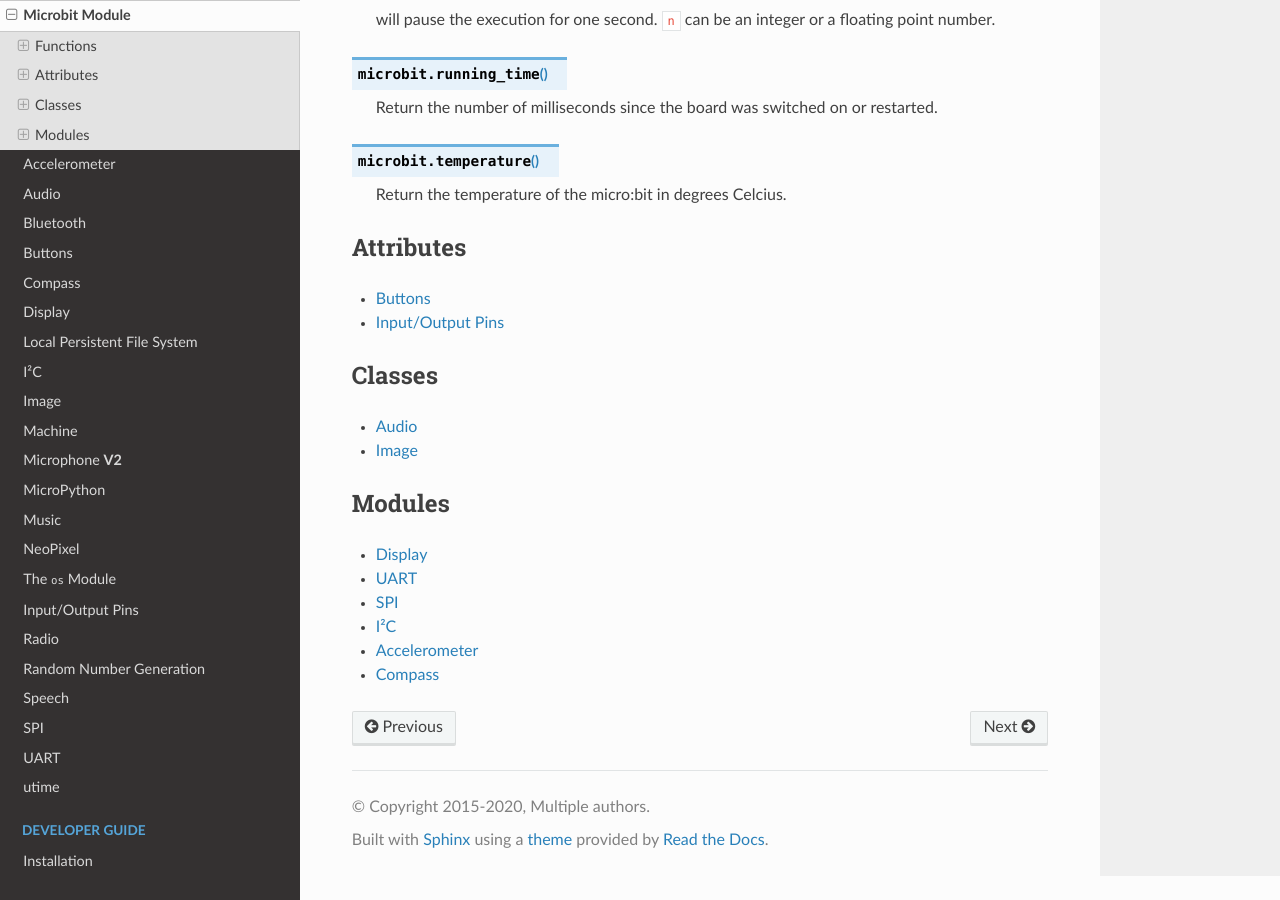
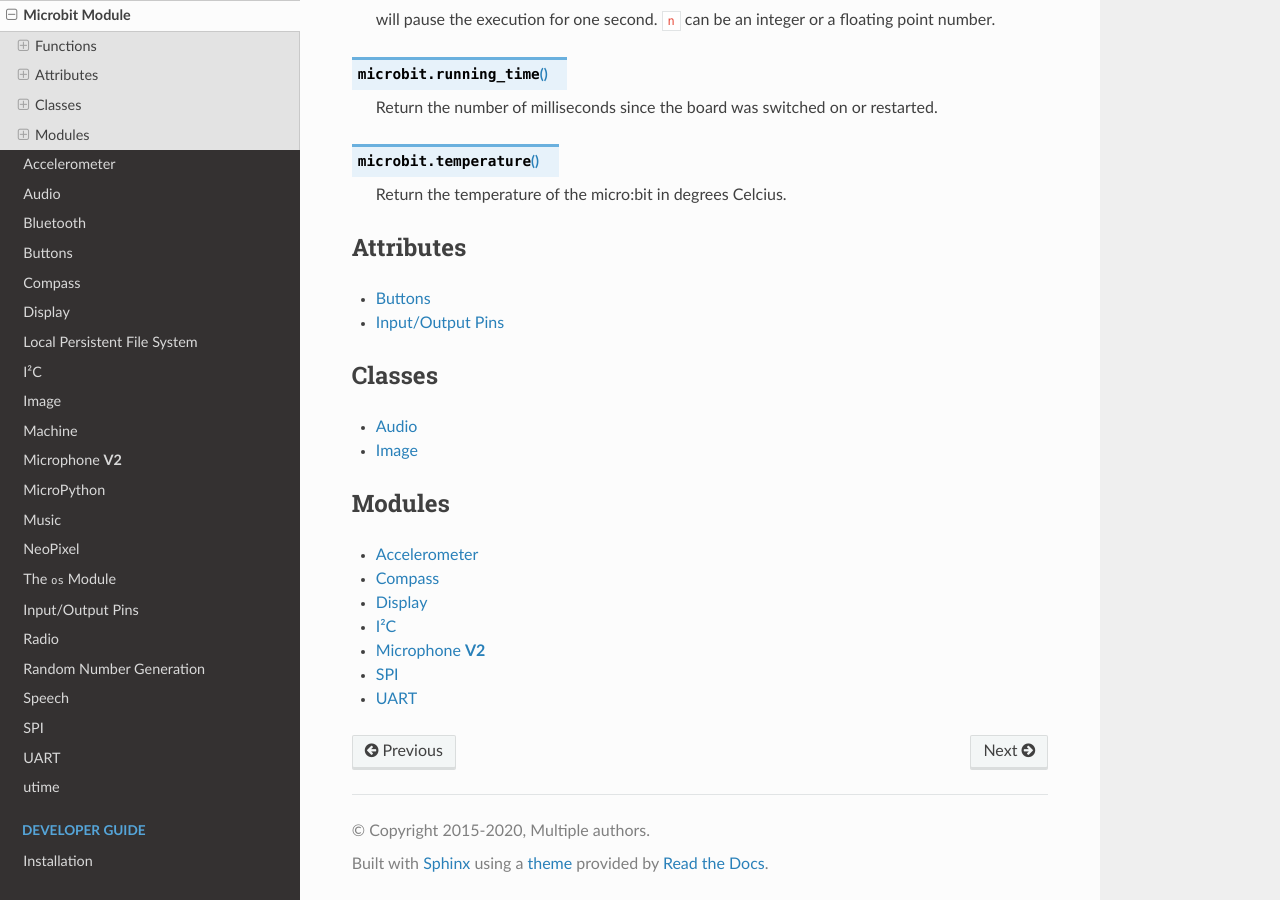
Before and after one commit to bbcmicrobit/micropython, a Sphinx documentation site: the page built from docs/microbit.rst, in a window 1280 px wide and 900 px high, scrolled down 628 px. Built offline with Sphinx 7.4.7 and the Read the Docs theme 2.0.0, drawn with Linux system fonts in a browser that asks for light colours; pages that are not in the unit, such as notebooks, are missing from menus.

Commit message:
add mic and make clases a-z

```diff
--- a/docs/microbit.rst
+++ b/docs/microbit.rst
@@ -72,9 +72,10 @@
 .. toctree::
     :maxdepth: 1
 
-    display.rst
-    uart.rst
-    spi.rst
-    i2c.rst
     accelerometer.rst
     compass.rst
+    display.rst
+    i2c.rst
+    microphone.rst
+    spi.rst
+    uart.rst
```
Also changed, not shown: other parts of docs/microbit.rst (+1 -1 lines).
